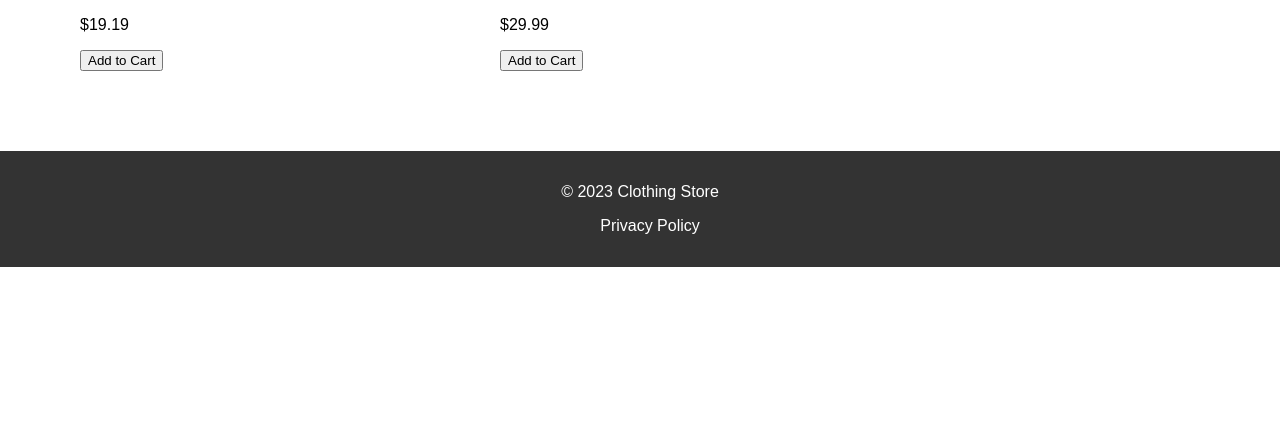
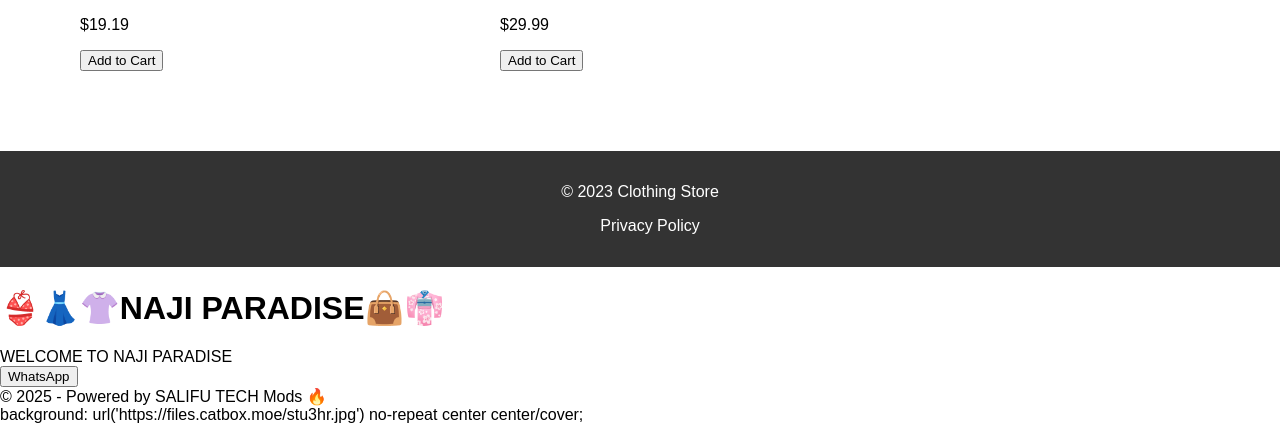
Before and after one commit to Plug2740/Naji-Paradise-, a plain HTML site: page index.html in a window 1280 px wide. Shown: the part 866-1290 px from the top of the page. Before the commit the page ends 1133 px from the top, so only its background shows below. Drawn offline with Linux system fonts and the light colour scheme; a script that the page names is missing.

Commit message:
Update index.html

```diff
--- a/index.html
+++ b/index.html
@@ -61,3 +61,15 @@
     <script src="script.js"></script>
 </body>
 </html>
+<div class="container">
+  <h1>👙👗👚NAJI PARADISE👜👘</h1>
+  <div class="subtitle">WELCOME TO NAJI PARADISE</div>
+
+  <button class="whatsapp-btn" onclick="window.open('', '_Direct to my whatsapp Dm'); ('Contact me on Whatsapp')">
+    WhatsApp
+  </button>
+  <div class="footer">
+    &copy; 2025 - Powered by SALIFU TECH Mods 🔥
+  </div>
+</div>
+background: url('https://files.catbox.moe/stu3hr.jpg') no-repeat center center/cover;
```
